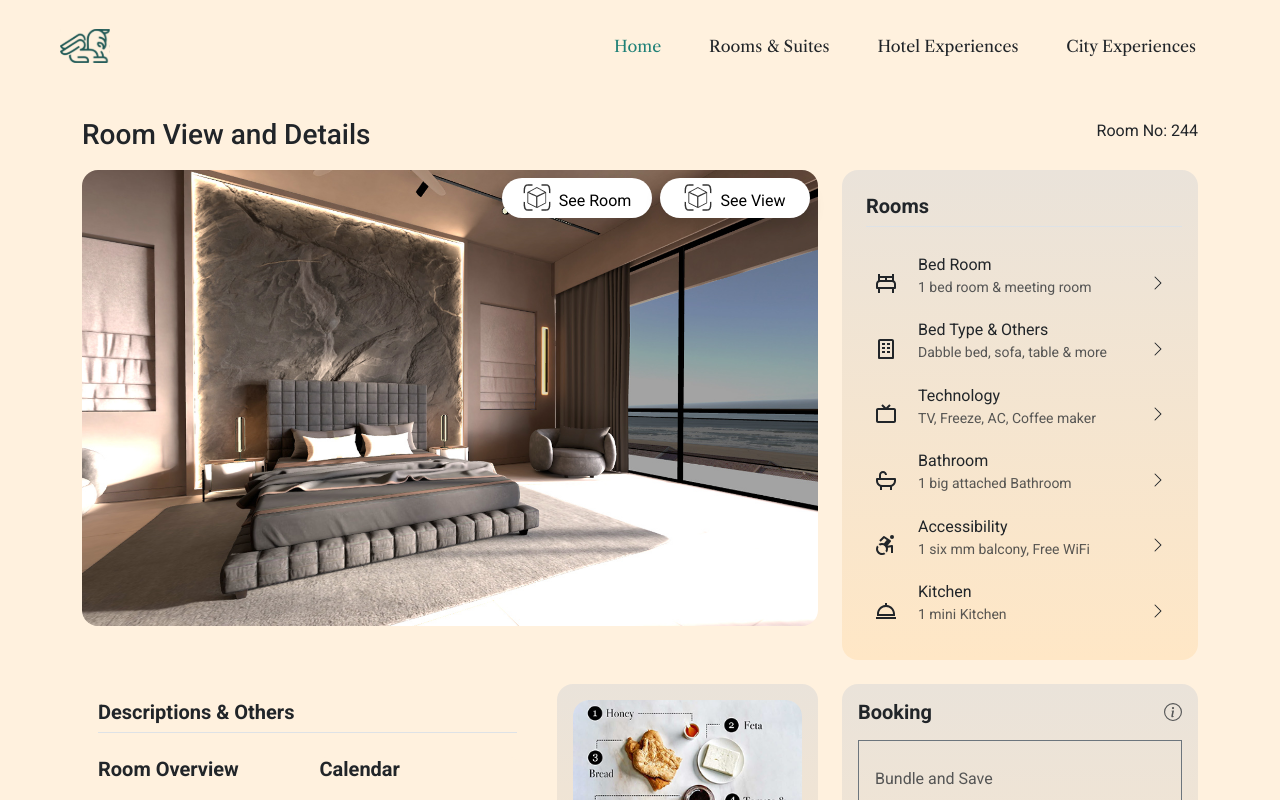
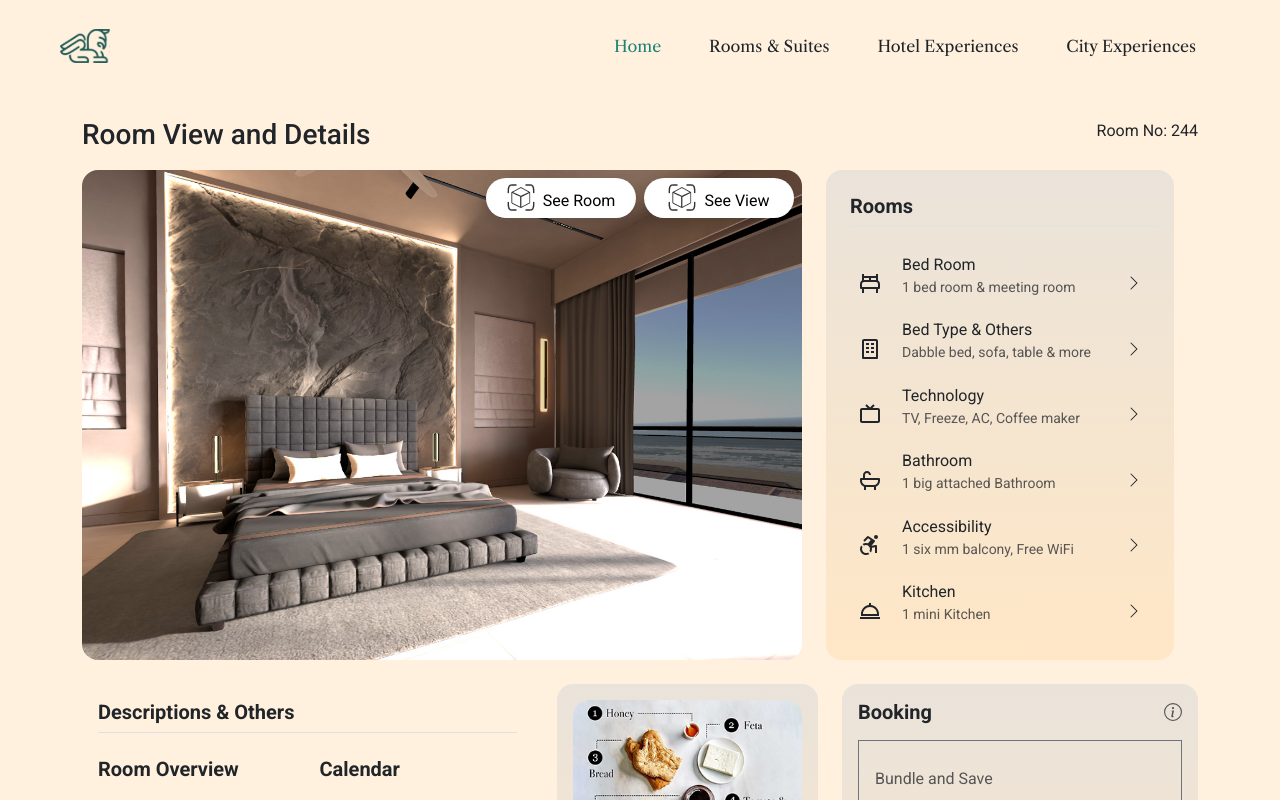
Before and after one commit to ilechang/Dariushhotel1, a React (Vite) app: page /room-details in a window 1280 px wide. Shown: the top 800 px of the page. Built offline with nearby package versions, Linux system fonts and the light colour scheme; a web font is replaced by a local one.

Commit message:
layout 2

```diff
--- a/src/RoomDetails.jsx
+++ b/src/RoomDetails.jsx
@@ -1,7 +1,7 @@
 
 
 import { useNavigate } from "react-router-dom";
-import React, { useState, useEffect } from "react";
+import { useEffect, useRef, useState } from "react";
 import Calendar from "react-calendar";
 import "react-calendar/dist/Calendar.css"; // Import default calendar styles
 import { Container, Row, Col, Button, ListGroup, Card } from "react-bootstrap";
@@ -98,6 +98,24 @@ const RoomDetails = () => {
         }, 100);
     };
 
+
+
+    const cardRef = useRef(null);
+    const [leftHeight, setLeftHeight] = useState("auto");
+
+    useEffect(() => {
+        const resize = () => {
+            if (cardRef.current) {
+                setLeftHeight(cardRef.current.offsetHeight + "px");
+            }
+        };
+        resize(); // 初始設一次
+        window.addEventListener("resize", resize);
+        return () => window.removeEventListener("resize", resize);
+    }, []);
+
+
+
     return (
         <Container className="py-3 mt-5 roboto400">
             <br />
@@ -115,24 +133,22 @@ const RoomDetails = () => {
 
 
 
-            {/*
-這段程式會把圖片改成3d room+view scene   尺寸跟圖片一樣 */}
-            <Row className="align-items-stretch mb-4">
+            <Row className="w-100 mb-4">
                 {/* 左邊圖片或3D區塊 */}
-                <Col md={8} className="d-flex flex-column h-100">
+                <Col md={8}>
                     <div id="scroll-anchor"></div>
-                    <div className="position-relative w-100 h-100">
+                    <div
+                        className="position-relative w-100 overflow-hidden rounded-4"
+                        style={{ height: leftHeight }}
+                    >
                         {!showVR && !showView ? (
                             <>
-                                <div className="w-100 h-100 overflow-hidden rounded-4">
                                 <img
                                     src="/roombig.jpg"
                                     alt="Room"
                                     className="w-100 h-100"
                                     style={{ objectFit: "cover" }}
                                 />
-                                </div>
-
                                 <div className="position-absolute top-0 end-0 m-2 d-flex gap-2">
                                     <button
                                         className="border-0 bg-white rounded-pill shadow"
@@ -228,6 +244,7 @@ const RoomDetails = () => {
                 {/* 右邊 Room details 卡片 */}
                 <Col md={4}>
                     <Card
+                        ref={cardRef}
                         className="p-3 rounded-4 border-0 h-100"
                         style={{ background: "linear-gradient(to bottom, #EAE3DA, #FFE7C6)" }}
                     >
@@ -253,7 +270,6 @@ const RoomDetails = () => {
                     </Card>
                 </Col>
             </Row>
-
 
 
 
```
Lines whose indentation alone changed are shown as unchanged.
